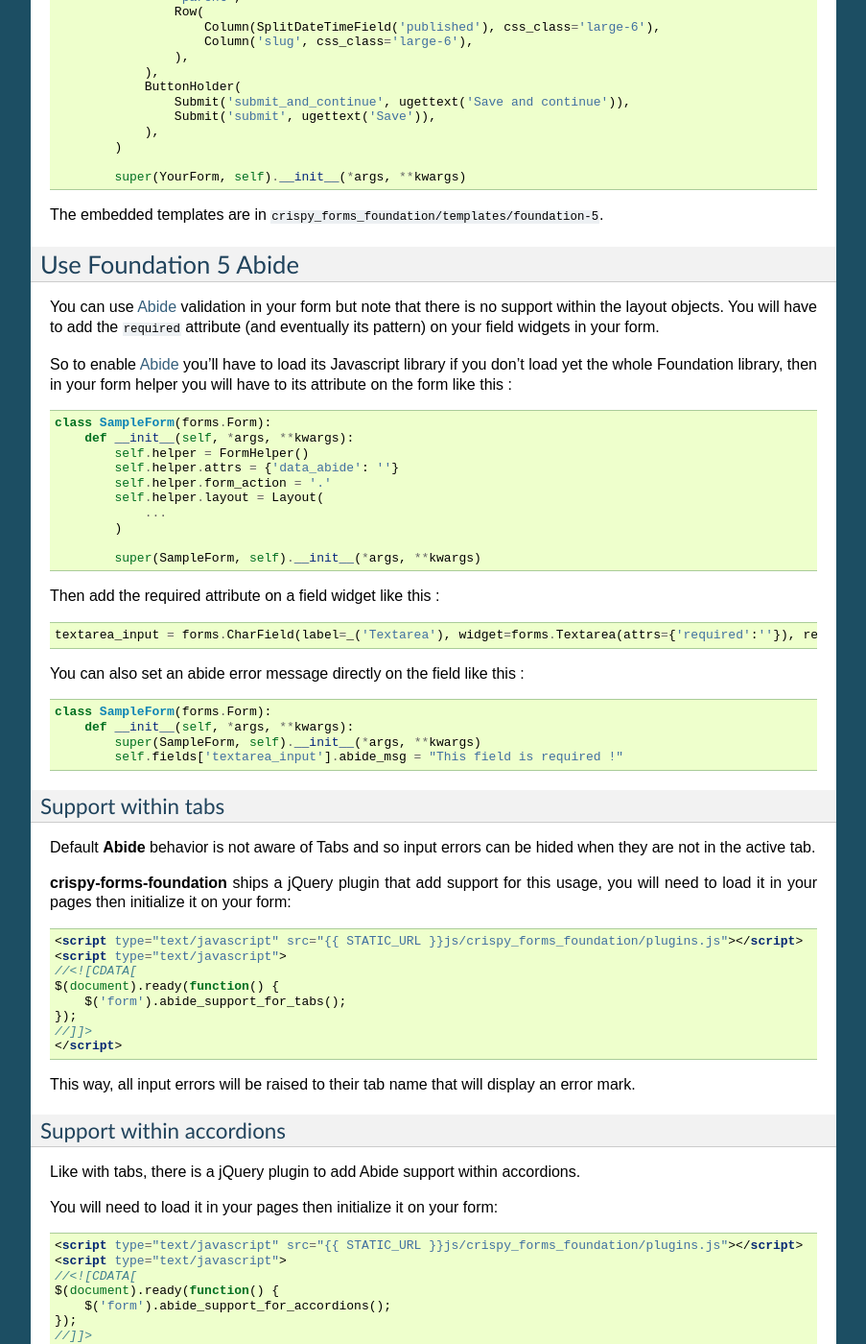
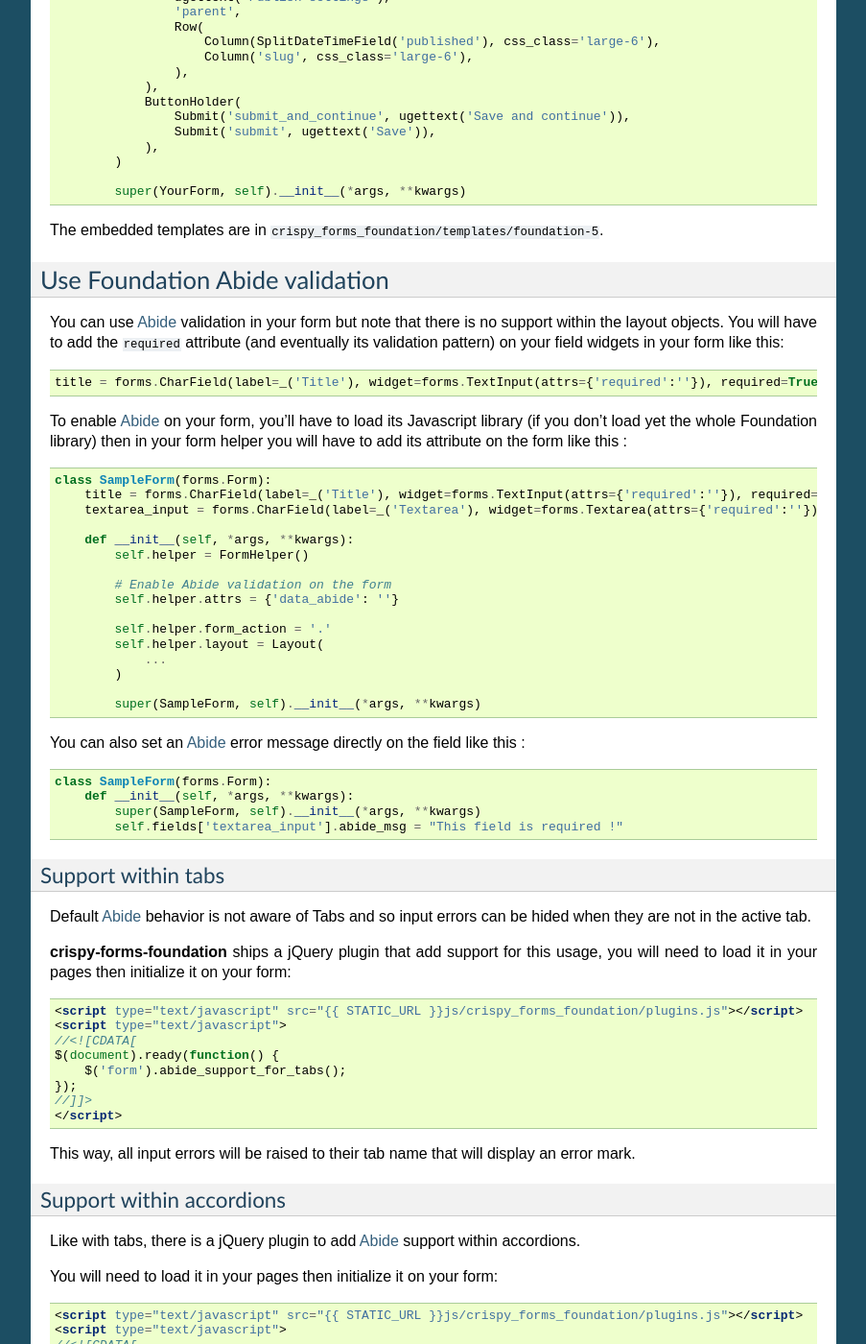
Before and after one commit to sveetch/crispy-forms-foundation, a Sphinx documentation site: the page built from docs/usage.rst, in a window 1280 px wide and 1400 px high, scrolled down 535 px. Shown: the whole window at 96% size, without its empty margins (198-1101 px from the left). Built offline with Sphinx 7.4.7, drawn with Linux system fonts in a browser that asks for light colours; some of the changed text lies outside the part shown.

Commit message:
Update doc, final bump to 0.5.0

```diff
--- a/crispy_forms_foundation/__init__.py
+++ b/crispy_forms_foundation/__init__.py
@@ -2,4 +2,4 @@
 """
 Django application to add 'django-crispy-forms' layout objects for Foundation
 """
-__version__ = '0.5.0pre'
+__version__ = '0.5.0'
--- a/docs/usage.rst
+++ b/docs/usage.rst
@@ -12,13 +12,14 @@ Import **crispy-forms-foundation** then you can use the layout objects in your f
 
 .. sourcecode:: python
 
-    from crispy_forms_foundation.layout import Layout, Fieldset, Field, SplitDateTimeField, Row, RowFluid, Column, Div, ButtonHolder, Submit, HTML
+    from crispy_forms_foundation.layout import Layout, Fieldset, SplitDateTimeField, Row, Column, ButtonHolder, Submit
 
     class YourForm(forms.ModelForm):
         """
         *Page* form
         """
         def __init__(self, *args, **kwargs):
+            # Init layout form with crispy
             self.helper = FormHelper()
             self.helper.form_action = '.'
             self.helper.layout = Layout(
@@ -53,19 +54,29 @@ Import **crispy-forms-foundation** then you can use the layout objects in your f
 
 The embedded templates are in ``crispy_forms_foundation/templates/foundation-5``.
 
-Use Foundation 5 Abide
-**********************
+Use Foundation Abide validation
+*******************************
 
-You can use `Abide`_ validation in your form but note that there is no support within the layout objects. You will have to add the ``required`` attribute (and eventually its pattern) on your field widgets in your form.
+You can use `Abide`_ validation in your form but note that there is no support within the layout objects. You will have to add the ``required`` attribute (and eventually its validation pattern) on your field widgets in your form like this:
 
-So to enable `Abide`_ you'll have to load its Javascript library if you don't load yet the whole Foundation library, then in your form helper you will have to its attribute on the form like this :
+.. sourcecode:: python
+
+    title = forms.CharField(label=_('Title'), widget=forms.TextInput(attrs={'required':''}), required=True)
+
+To enable `Abide`_ on your form, you'll have to load its Javascript library (if you don't load yet the whole Foundation library) then in your form helper you will have to add its attribute on the form like this :
 
 .. sourcecode:: python
 
     class SampleForm(forms.Form):
+        title = forms.CharField(label=_('Title'), widget=forms.TextInput(attrs={'required':''}), required=True)
+        textarea_input = forms.CharField(label=_('Textarea'), widget=forms.Textarea(attrs={'required':''}), required=True)
+
         def __init__(self, *args, **kwargs):
             self.helper = FormHelper()
+
+            # Enable Abide validation on the form
             self.helper.attrs = {'data_abide': ''}
+
             self.helper.form_action = '.'
             self.helper.layout = Layout(
                 ...
@@ -73,13 +84,7 @@ So to enable `Abide`_ you'll have to load its Javascript library if you don't lo
 
             super(SampleForm, self).__init__(*args, **kwargs)
 
-Then add the required attribute on a field widget like this :
-
-.. sourcecode:: python
-
-    textarea_input = forms.CharField(label=_('Textarea'), widget=forms.Textarea(attrs={'required':''}), required=True)
-
-You can also set an abide error message directly on the field like this :
+You can also set an `Abide`_ error message directly on the field like this :
 
 .. sourcecode:: python
 
@@ -91,7 +96,7 @@ You can also set an abide error message directly on the field like this :
 Support within tabs
 -------------------
 
-Default **Abide** behavior is not aware of Tabs and so input errors can be hided when they are not in the active tab.
+Default `Abide`_ behavior is not aware of Tabs and so input errors can be hided when they are not in the active tab.
 
 **crispy-forms-foundation** ships a jQuery plugin that add support for this usage, you will need to load it in your pages then initialize it on your form:
 
@@ -111,7 +116,7 @@ This way, all input errors will be raised to their tab name that will display an
 Support within accordions
 -------------------------
 
-Like with tabs, there is a jQuery plugin to add Abide support within accordions.
+Like with tabs, there is a jQuery plugin to add `Abide`_ support within accordions.
 
 You will need to load it in your pages then initialize it on your form:
 
```
Also changed, not shown: other parts of docs/usage.rst (+1 -1 lines).
